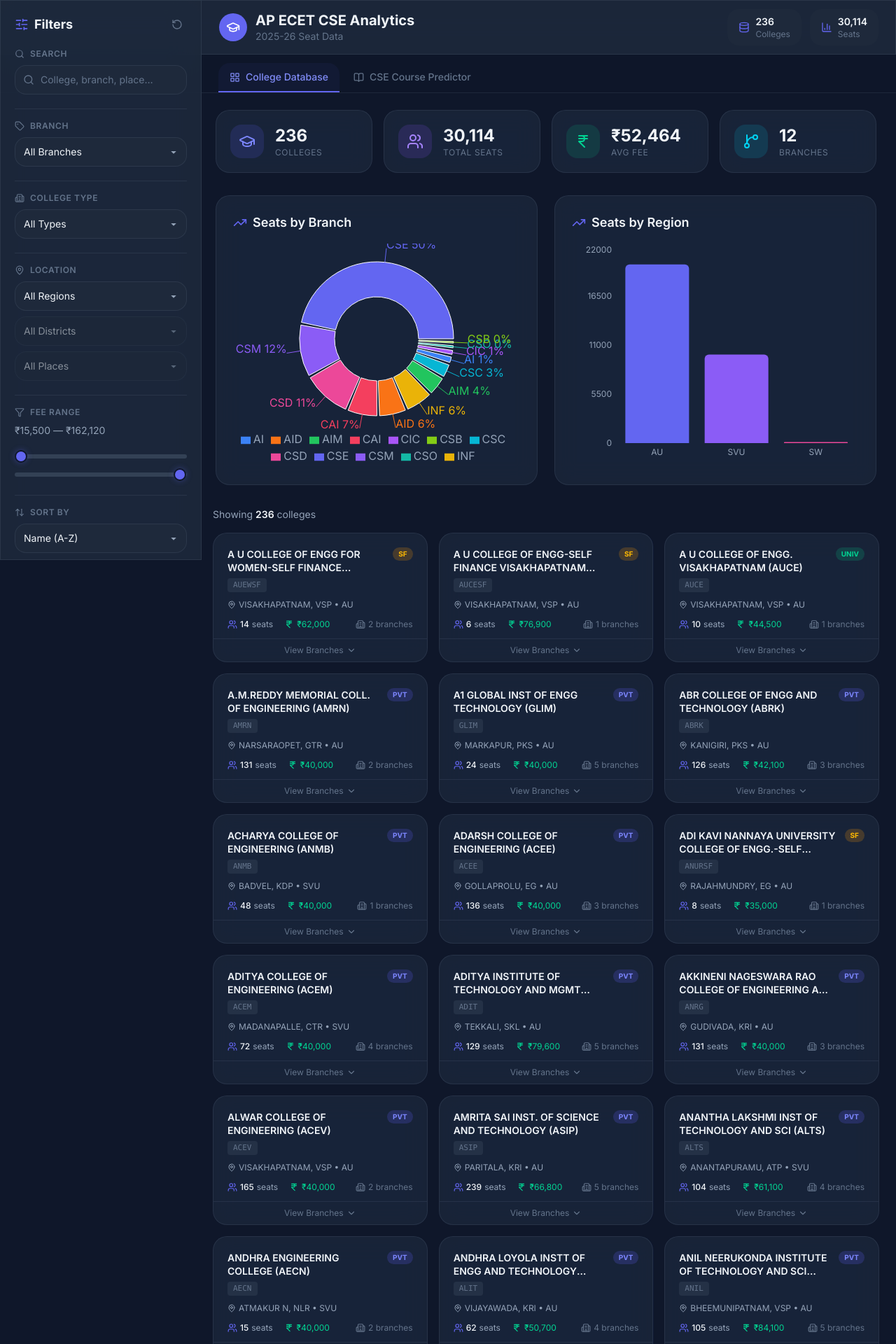
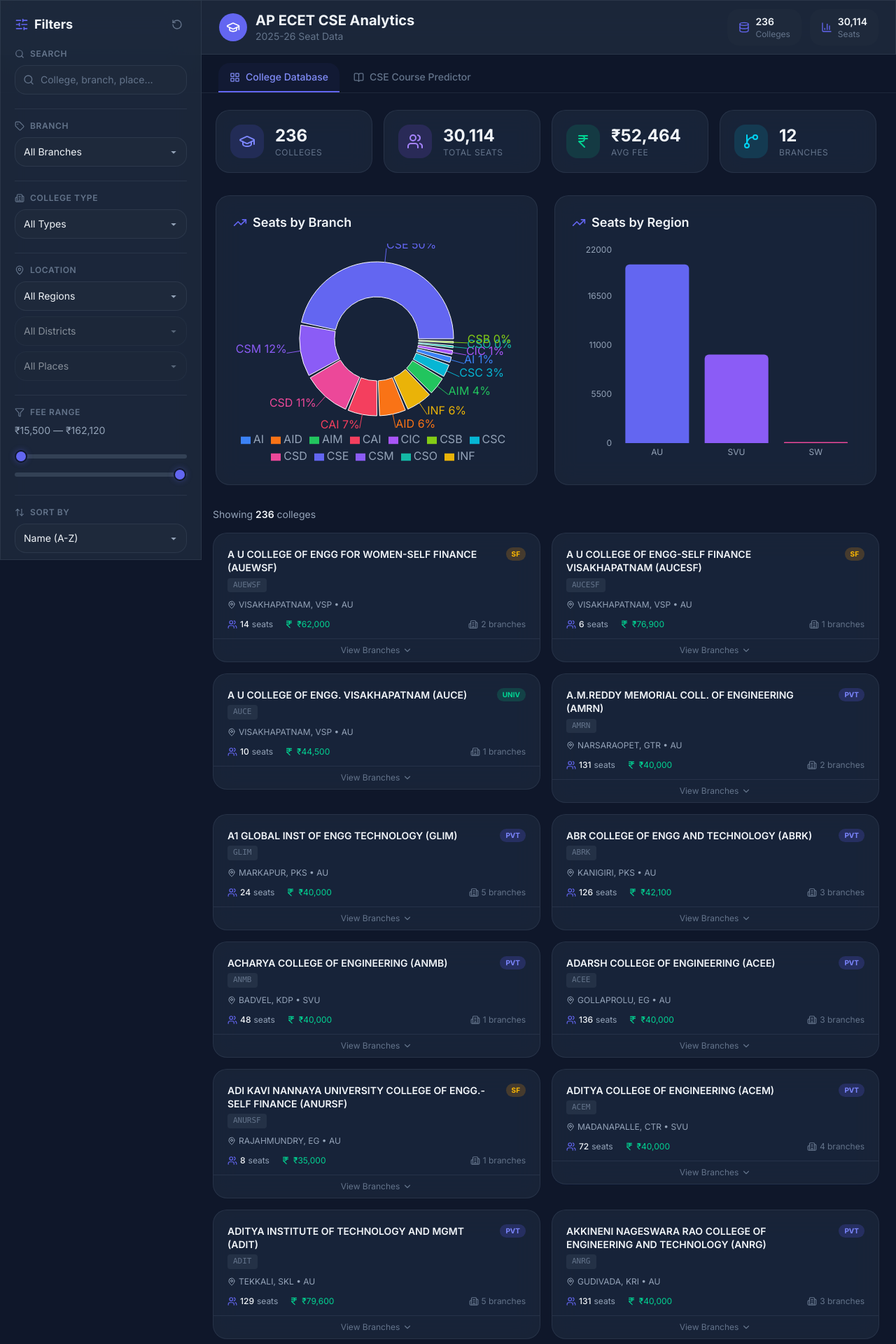
Before and after one commit to AmeerSunkesula/ecet-cse-analytics, a React (Vite) app: page / in a window 1280 px wide. Shown: the top 1920 px of the page at 70% size. Built offline with nearby package versions, Linux system fonts and the light colour scheme.

Commit message:
fix: grid stretch bug and 2-column layout

```diff
--- a/src/components/CollegeGrid.jsx
+++ b/src/components/CollegeGrid.jsx
@@ -40,7 +40,7 @@
       </div>
 
       {/* Responsive card grid */}
-      <div className="grid grid-cols-1 md:grid-cols-2 xl:grid-cols-3 gap-4">
+      <div className="grid grid-cols-1 md:grid-cols-2 gap-4 items-start">
         {colleges.map((college, index) => (
           <CollegeCard key={college.code} college={college} index={index} />
         ))}
```
